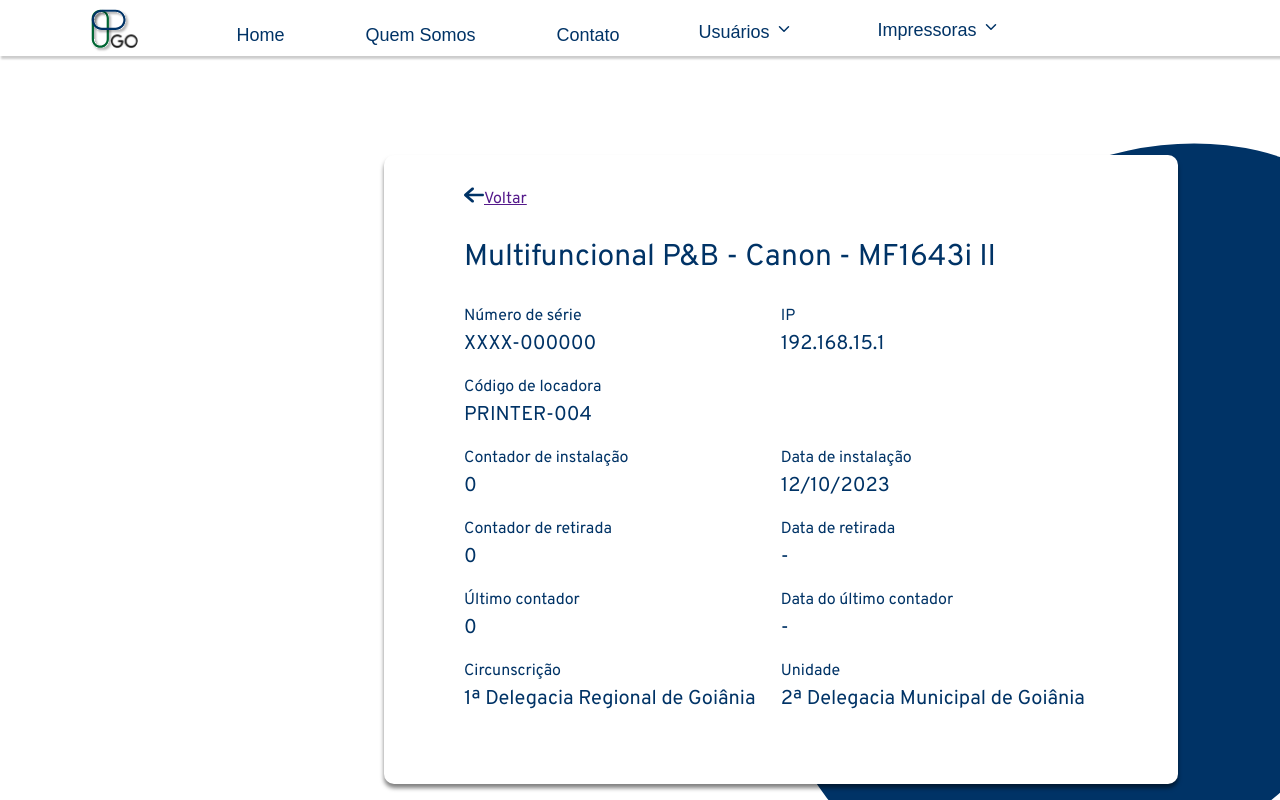
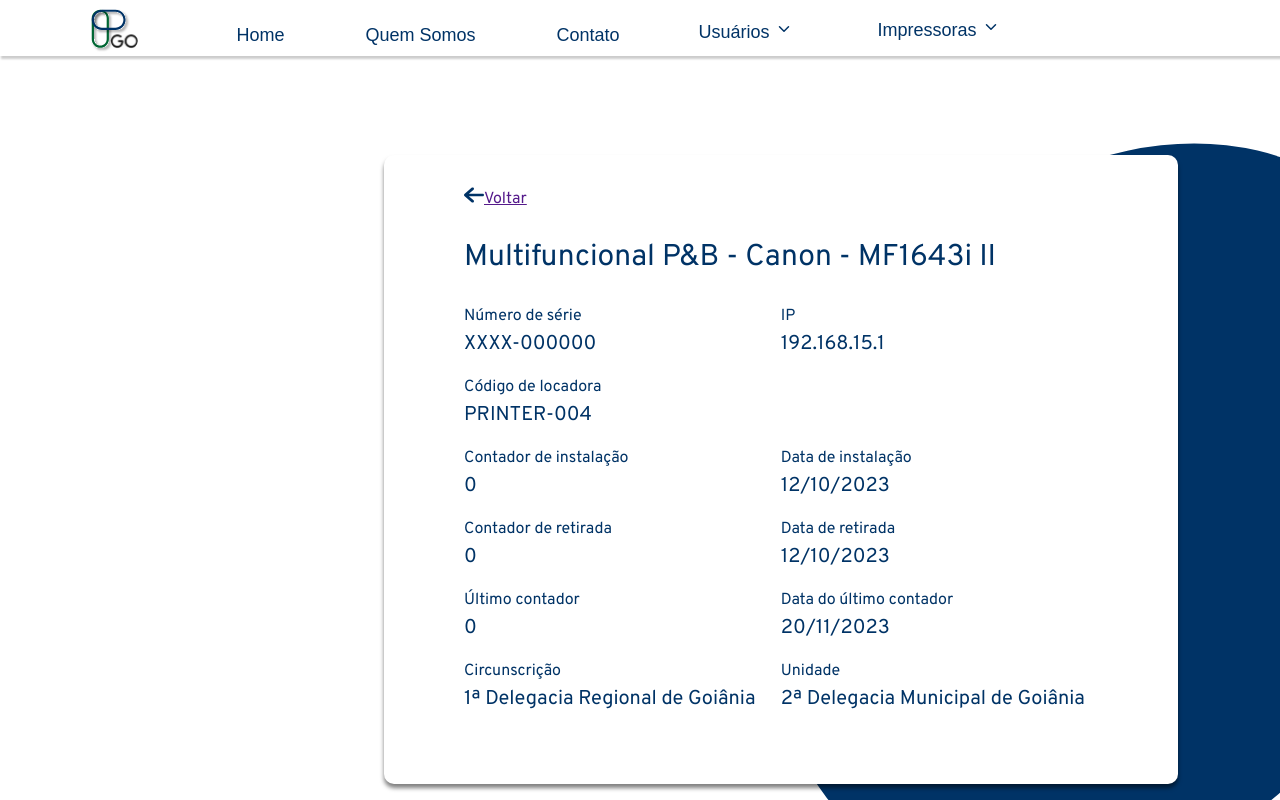
Before and after one commit to fga-eps-mds/2023.2-PrintGo-FrontEnd, a React (Create React App) app: page /visualizarImpressora in a window 1280 px wide. Built offline with nearby package versions, Linux system fonts and the light colour scheme; no server answers.

Commit message:
:racehorse: (#103) Refatorando código

```diff
--- a/src/pages/ViewPrinter.js
+++ b/src/pages/ViewPrinter.js
@@ -6,24 +6,6 @@ import voltar_vector from '../assets/voltar_vector.svg';
 import Navbar from "../components/navbar/Navbar";
 
 export default function ViewPrinter(){
-    // Estado para armazenar os dados da impressora.
-    //const [printerData, setPrinterData] = useState([]);
-
-    /*
-    useEffect( () => {
-        // Função para buscar os dados na API.
-        async function fetchPrinterData() {
-            try {
-                const data = await getPrinterData();
-                setPrinterData(); // Atualiza o estado com os dados recebidos.
-            } catch (error) {
-                console.error('Erro ao obter os dados do serviço:', error);
-            }
-        }
-        fetchPrinterData(); // Chame a função de busca.
-    }, []);
-    */
-
     // Labels dos campos de informação.
     const infoLabels = {
         numeroSerie: "Número de série",
@@ -40,20 +22,39 @@ export default function ViewPrinter(){
         unidade: "Unidade"
     }
 
-    // Dados de uma impressora exemplo.
-    const exampleData = {
+    // Estado para armazenar os dados da impressora.
+    const [printerData, setPrinterData] = useState(
+      {
+        id: "",
+        padrao_id: "",
+        ip: "192.168.15.1",
         numeroSerie: "XXXX-000000",
-        ip: "192.168.15.1",
         codigoLocadora: "PRINTER-004",
-        contadorInstalacao: "0",
+        contadorInstalacao: 0,
+        ultimoContador: 0,
         dataInstalacao: "12/10/2023",
-        contadorRetirada: "0",
-        dataRetirada: "-",
-        ultimoContador: "0",
-        dataUltimoContador: "-",
+        dataUltimoContador: "20/11/2023",
+        contadorRetirada: 0,
+        dataRetirada: "12/10/2023",
         circunscricao: "1ª Delegacia Regional de Goiânia",
         unidade: "2ª Delegacia Municipal de Goiânia"
-    }
+      }
+    );
+
+    /*
+    useEffect( () => {
+        // Função para buscar os dados na API.
+        async function fetchPrinterData() {
+            try {
+                const data = await getPrinterData();
+                setPrinterData(); // Atualiza o estado com os dados recebidos.
+            } catch (error) {
+                console.error('Erro ao obter os dados do serviço:', error);
+            }
+        }
+        fetchPrinterData(); // Chame a função de busca.
+    }, []);
+    */
 
     return(
         <>
@@ -72,7 +73,7 @@ export default function ViewPrinter(){
                                 {Object.entries(infoLabels).map(([key, label]) => (
                                   <div key={key} id="viewprinter-info-box">
                                     <label>{label}</label>
-                                    <p>{exampleData && exampleData[key]}</p>
+                                    <p>{printerData && printerData[key]}</p>
                                   </div>
                                 ))}
                             </div>
```
